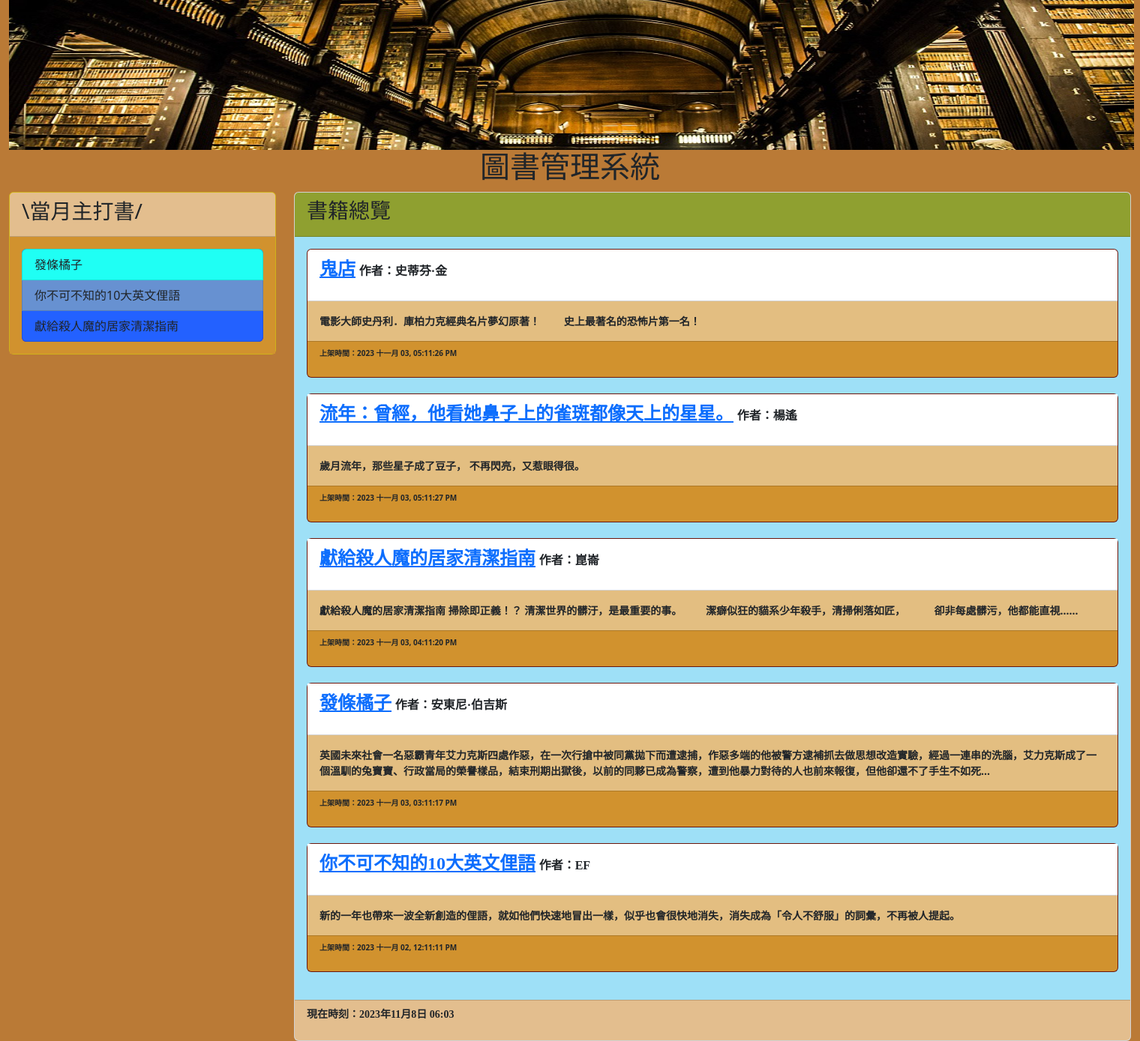
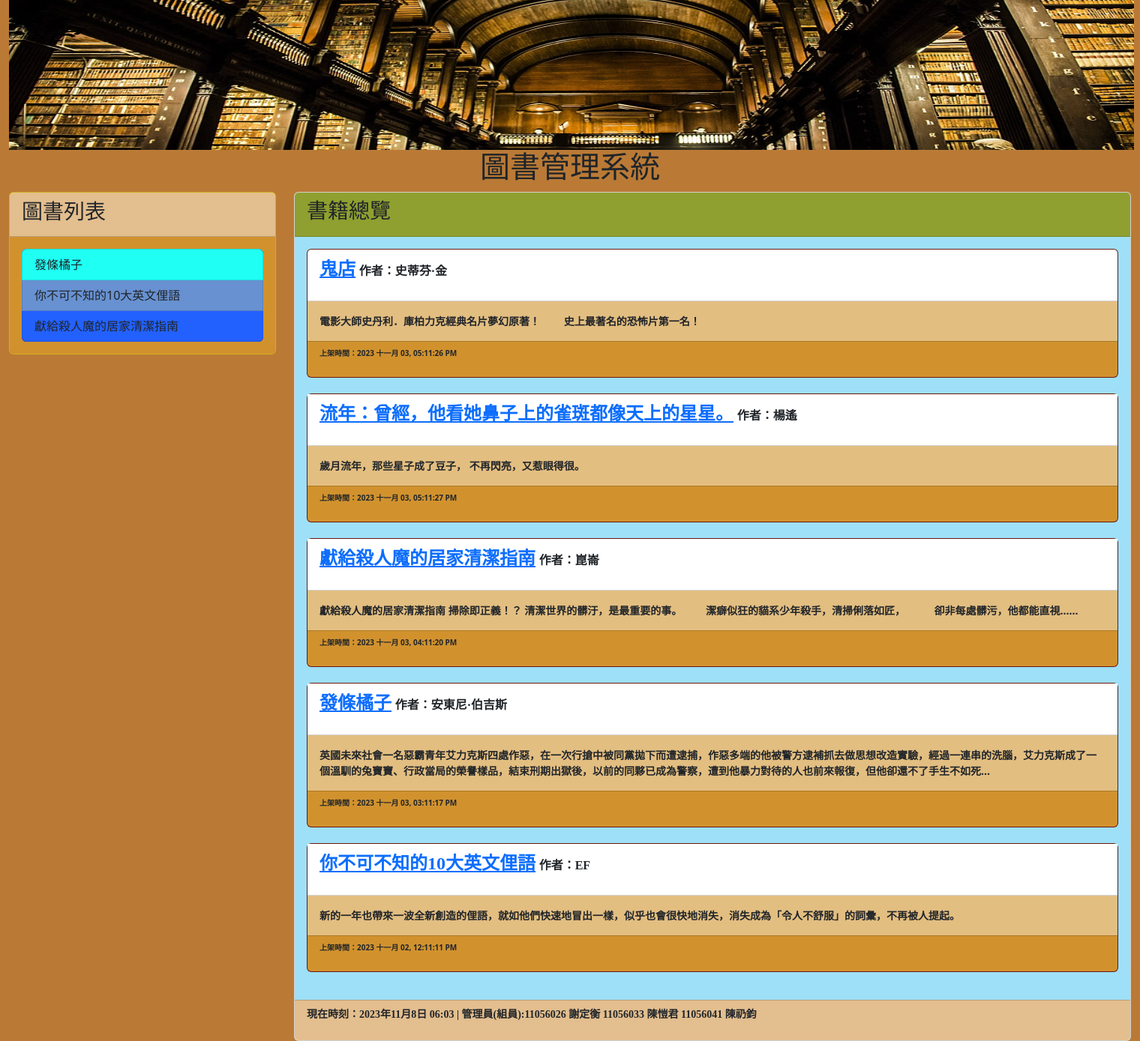
Before and after one commit to 11056033/library_system, a Django app: page / in a window 1520 px wide. Shown: the whole page at 75% size. Run offline with Django 4.2, Linux system fonts and the light colour scheme; data comes from the database, SQL or seed files in the repository; both versions use the stored data as it was after the commit.

Commit message:
admin now

```diff
--- a/templates/base2.html
+++ b/templates/base2.html
@@ -14,7 +14,7 @@
             <div class="col-sm-3 col-md-3">
                 <div class="card" style='background-color:rgb(252, 215, 30)'>
                     <div class="card-header" style='background-color:#e3be8e'>
-                        <h3>\當月主打書/</h3>
+                        <h3>圖書列表</h3>
                     </div>
                     <div class="card-body" style='background-color:#d1922e'>
                         <div class='list-group' style='background-color:#820e8d'>
--- a/templates/footer.html
+++ b/templates/footer.html
@@ -1,7 +1,7 @@
 <!-- footer.html -->
 {% block footer %}
     {% if now %}
-    <p style='font-family:微軟正黑體;'>現在時刻：{{ now }}</p>
+    <p style='font-family:微軟正黑體;'>現在時刻：{{ now }} | 管理員(組員):11056026 謝定衡 11056033 陳愷君 11056041 陳礽鈞</p>
     {% else %}
     <p style='font-family:微軟正黑體;'>本文內容取自網路，如有侵權請來信通知下架</p>
     {% endif %}
--- a/templates/index.html
+++ b/templates/index.html
@@ -20,7 +20,6 @@
     <div class='card-footer'  style='background-color:#d1922e'>
         <p style="font-size:10px;">
             上架時間：{{ post.pub_date | date:"Y M d, h:m:s A"}}
-        </p>
     </div>
 </div>
 <br>
```
Also changed, not shown: db.sqlite3.
